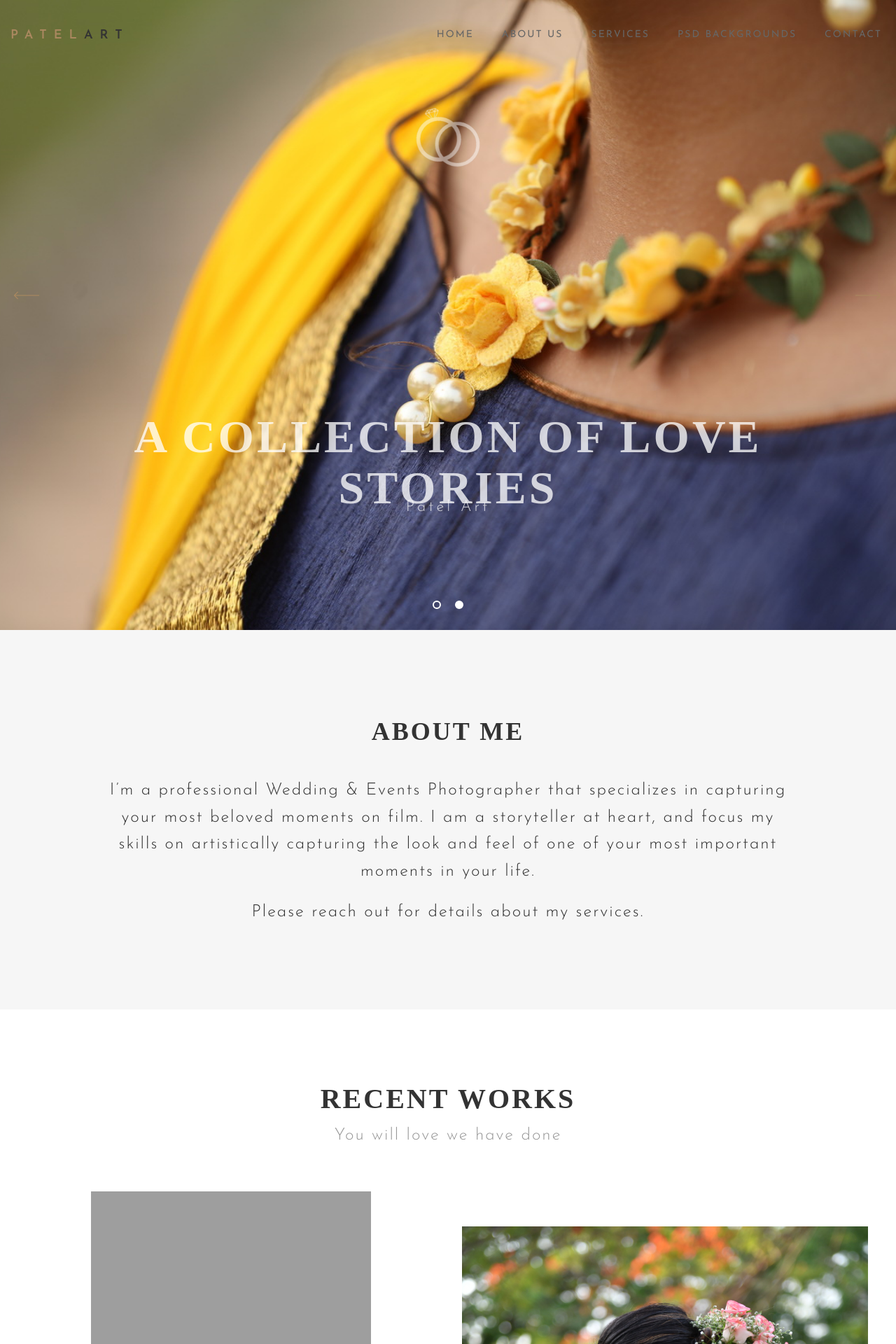
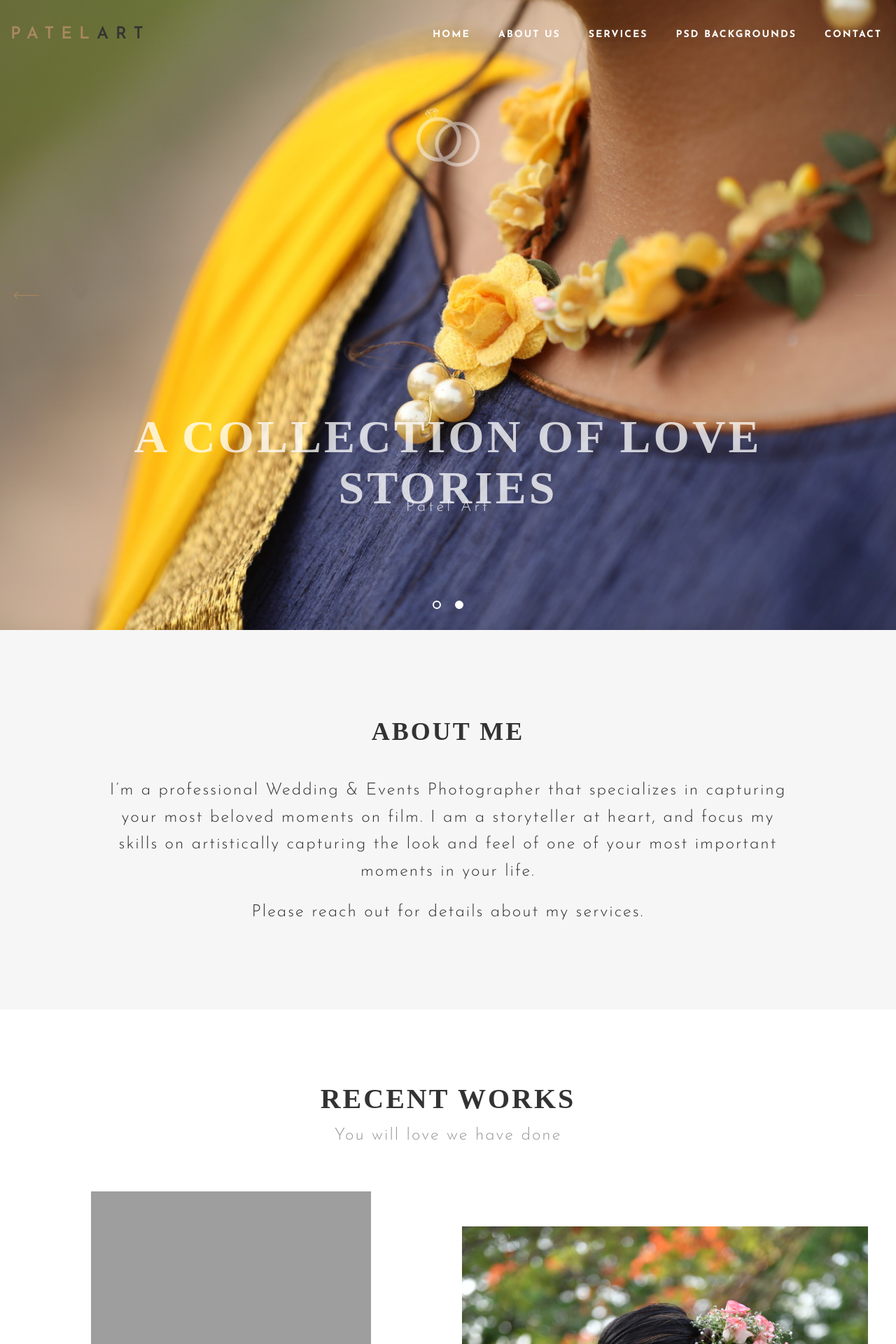
Before and after one commit to patelart/patelart.github.io, a Jekyll site: the page built from index.html, in a window 1280 px wide. Shown: the top 1920 px of the page at 70% size. Built offline with Jekyll 4.4.1, drawn with Linux system fonts in a browser that asks for light colours; some web fonts are replaced.

Commit message:
Style changes

```diff
--- a/css/responsive.css
+++ b/css/responsive.css
@@ -25,18 +25,18 @@
 
   .top-bar-section li:not(.has-form) a:not(.button) {
     background: transparent;
-    color: #666; }
+    color: #fff; }
 
   .top-bar-section li.active:not(.has-form) a:not(.button) {
     background: transparent;
-    color: #666; }
+    color: #fff; }
 
   .top-bar-section ul li:hover:not(.has-form) > a {
     background: transparent; }
 
   .top-bar-section li.active:not(.has-form) a:not(.button):hover, .top-bar-section li:not(.has-form) a:not(.button):hover {
     background: transparent;
-    color: #666; } }
+    color: #fff; } }
 @media only screen and (max-width: 1240px) {
   .slides-navigation {
     display: none; } }
--- a/css/style.css
+++ b/css/style.css
@@ -325,7 +325,7 @@ body {
   padding-left: 15px; }
   .title-area h1 a {
     color: #333;
-    font-size: 18px;
+    font-size: 24px;
     font-family: "josefin sans";
     text-transform: uppercase;
     font-weight: 600;
@@ -362,6 +362,7 @@ body {
 .top-bar-section ul li > a {
   font-family: "josefin sans";
   font-size: 14px;
+  font-weight: bold;
   text-transform: uppercase;
   letter-spacing: 2px; }
 
```
